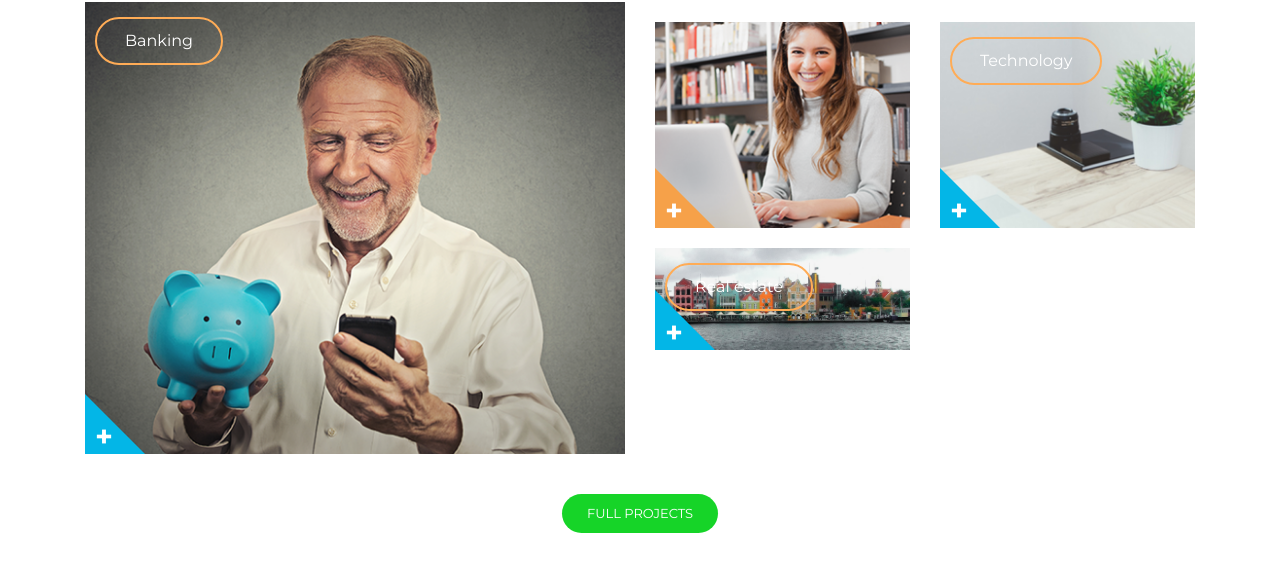
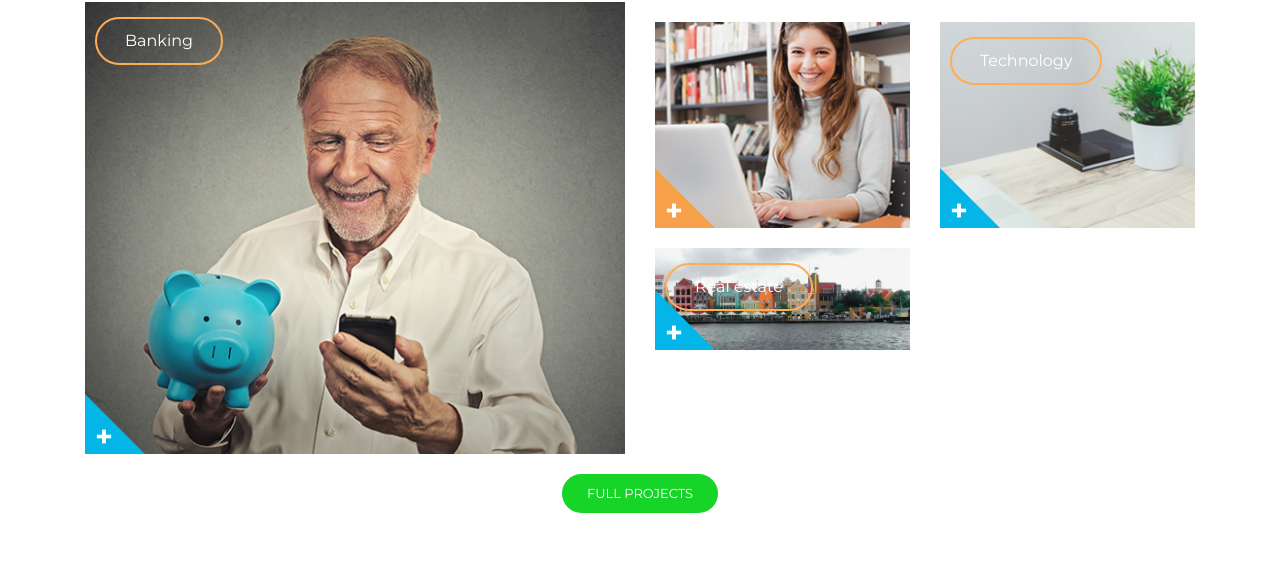
Before and after one commit to ViktorRapavyy/consult, a plain HTML site: page index.html in a window 1280 px wide. Shown: the part 93-664 px from the top of the page. Drawn offline with nearby package versions, Linux system fonts and the light colour scheme.

Commit message:
sction-projects-update

```diff
--- a/css/style.css
+++ b/css/style.css
@@ -4,7 +4,9 @@
     font-family: 'Montserrat', sans-serif;
     transition: .5s;
 }
-
+.projects{
+    height: 100vh;
+}
 .small-text-section-projects{
     font-size: 14px;
     font-family: 'Montserrat', sans-serif;
@@ -227,7 +229,7 @@
     padding: 10px 25px 10px 25px;
     border-radius: 20px;
     text-align: center;
-    margin-top: 40px;
+    margin-top: 20px;
 
 
 }
--- a/index.html
+++ b/index.html
@@ -12,7 +12,7 @@
 <body>
 
 
-    <section>
+    <section class="projects">
         <div class="container">
             <div class="row">
 
```
